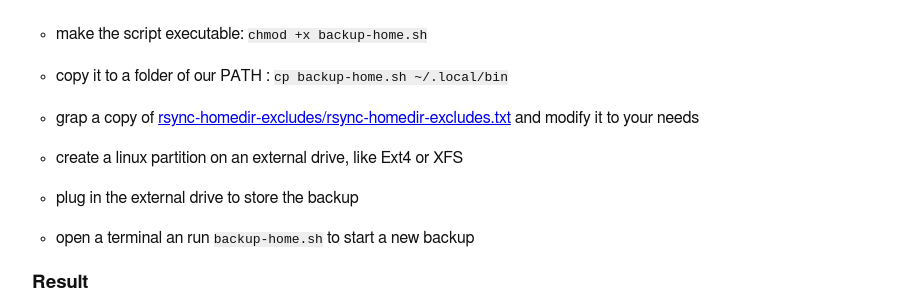
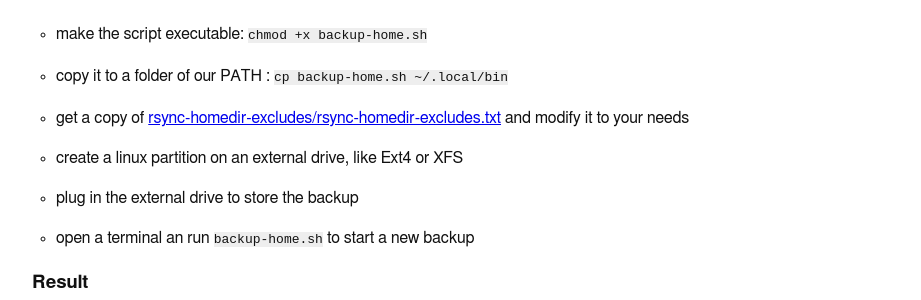
Before and after one commit to oliworx/oliworx.github.com, a Jekyll site: the page built from _posts/2021-08-08-linux-backup-script-with-rsync.md, in a window 1280 px wide. Shown: the part 1055-1355 px from the top of the page, without its empty margins (208-1129 px from the left). Built offline with Jekyll 4.4.1, drawn with Linux system fonts in a browser that asks for light colours.

Commit message:
Update 2021-08-08-linux-backup-script-with-rsync.md

````diff
--- a/_posts/2021-08-08-linux-backup-script-with-rsync.md
+++ b/_posts/2021-08-08-linux-backup-script-with-rsync.md
@@ -13,7 +13,6 @@ title: Storage efficient backup with rsync on Linux
 - don't backup unimportant files like browser cache
 - only standard tools should be required
 - backup content should be easy to access and restore
-
 
 ### The backup script
 
@@ -34,11 +33,10 @@ ln -nsf "${target}${today}" "${target}last"
 exit 0
 ```
 
-
 ### How to use
 - make the script executable: `chmod +x backup-home.sh`
 - copy it to a folder of our PATH : `cp backup-home.sh ~/.local/bin`
-- grap a copy of [rsync-homedir-excludes/rsync-homedir-excludes.txt](https://github.com/rubo77/rsync-homedir-excludes) and modify it to your needs
+- get a copy of [rsync-homedir-excludes/rsync-homedir-excludes.txt](https://github.com/rubo77/rsync-homedir-excludes) and modify it to your needs
 - create a linux partition on an external drive, like Ext4 or XFS
 - plug in the external drive to store the backup
 - open a terminal an run `backup-home.sh` to start a new backup
````
